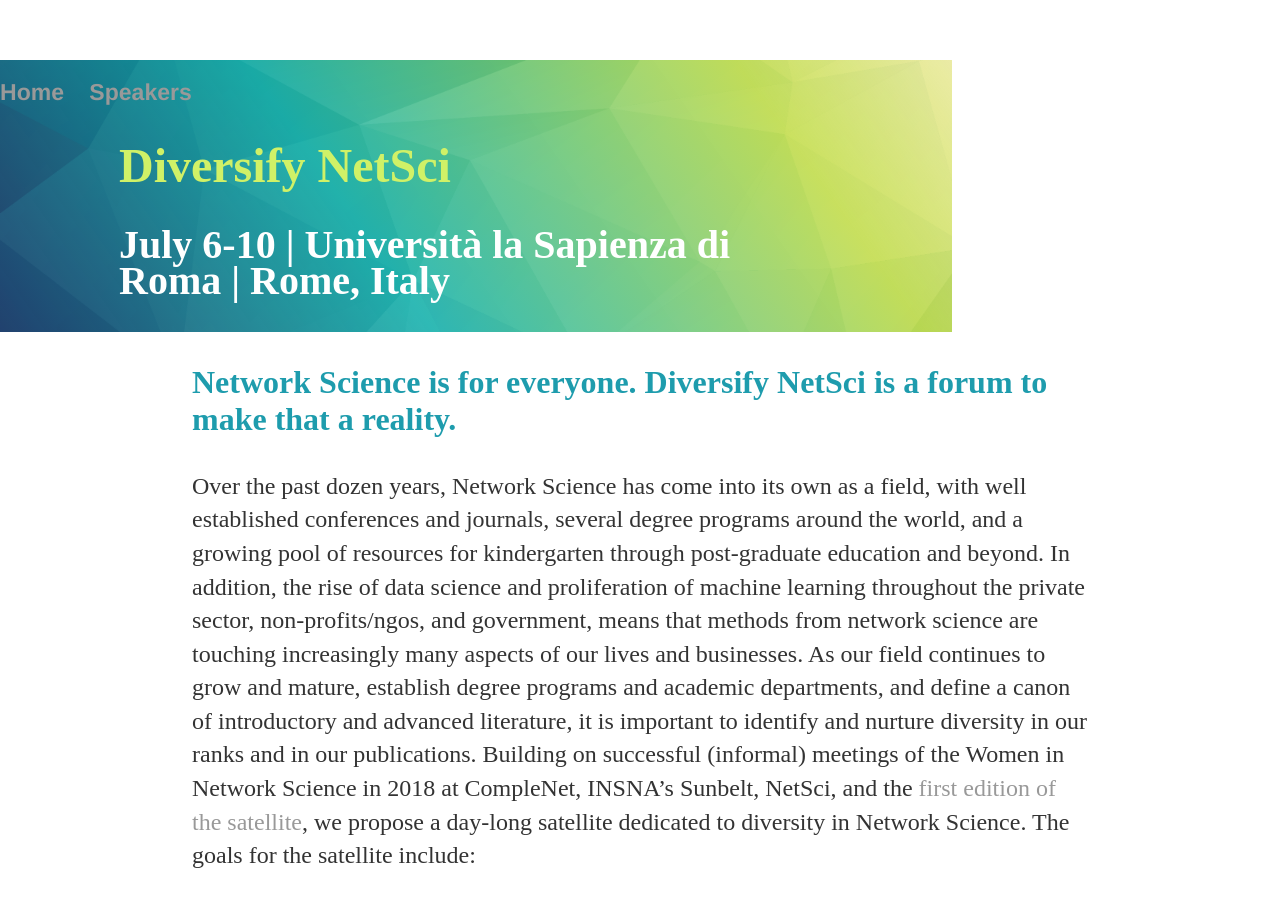
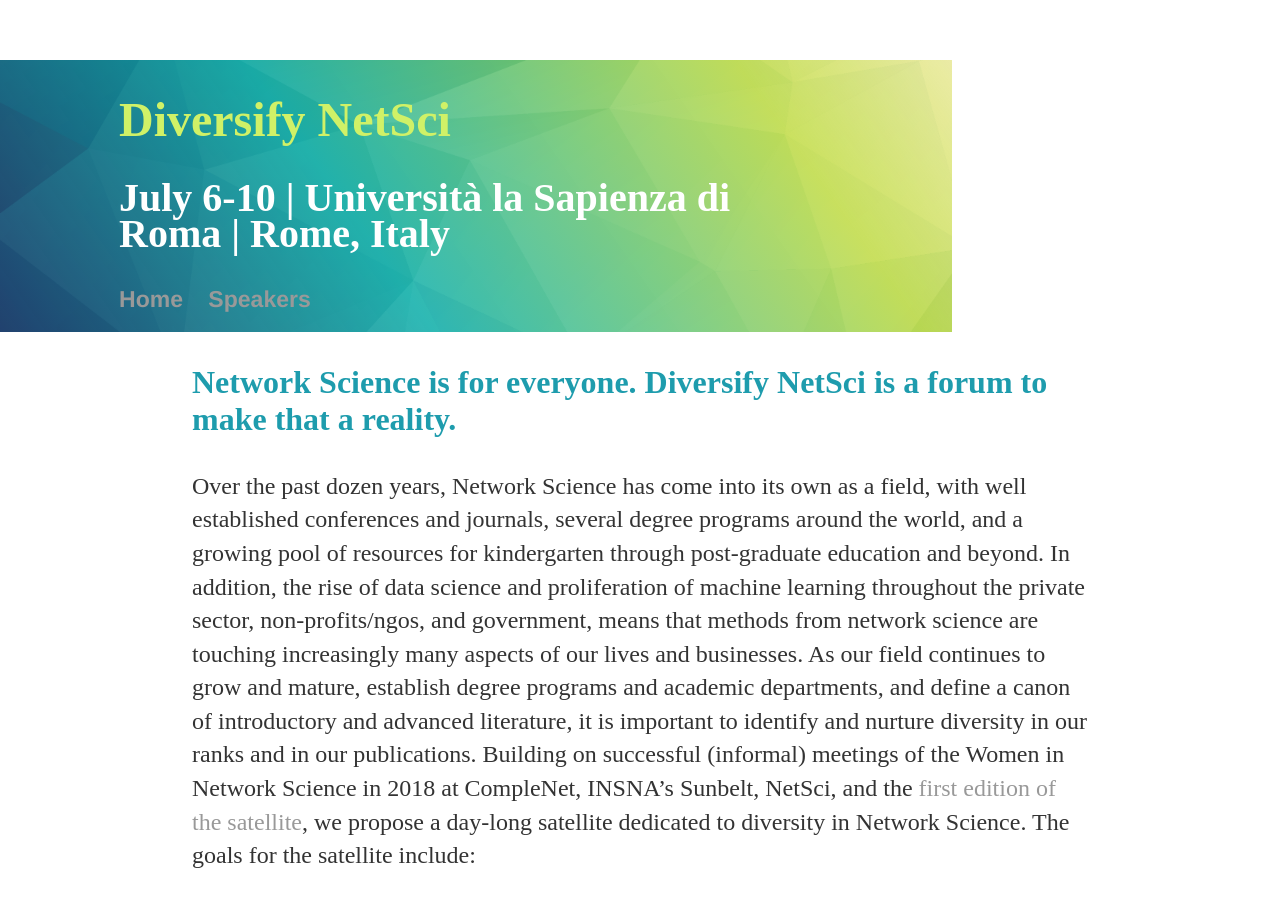
Before and after one commit to diversify-netsci/diversify-netsci.github.io, a Jekyll site: the page built from index.html, in a window 1280 px wide and 900 px high. Built offline with Jekyll 4.4.1, drawn with Linux system fonts in a browser that asks for light colours; some of the changed lines change nothing that is shown.

Commit message:
Update default.html

```diff
--- a/_layouts/default.html
+++ b/_layouts/default.html
@@ -7,6 +7,11 @@
 		</head>
 		<body>
 			<header class="masterhead">
+
+			<div class="blurb">
+				<h1>Diversify NetSci</h1>
+				<h2>July 6-10 | Università la Sapienza di Roma | Rome, Italy </h2>
+
 			<nav>
 	    		<ul>
 	        		<li><a href="/">Home</a></li>
@@ -14,9 +19,6 @@
 	    		</ul>
 			</nav>
 
-			<div class="blurb">
-				<h1>Diversify NetSci</h1>
-				<h2>July 6-10 | Università la Sapienza di Roma | Rome, Italy </h2>
 			</div><!-- /.blurb -->
 			</header>
 
```
